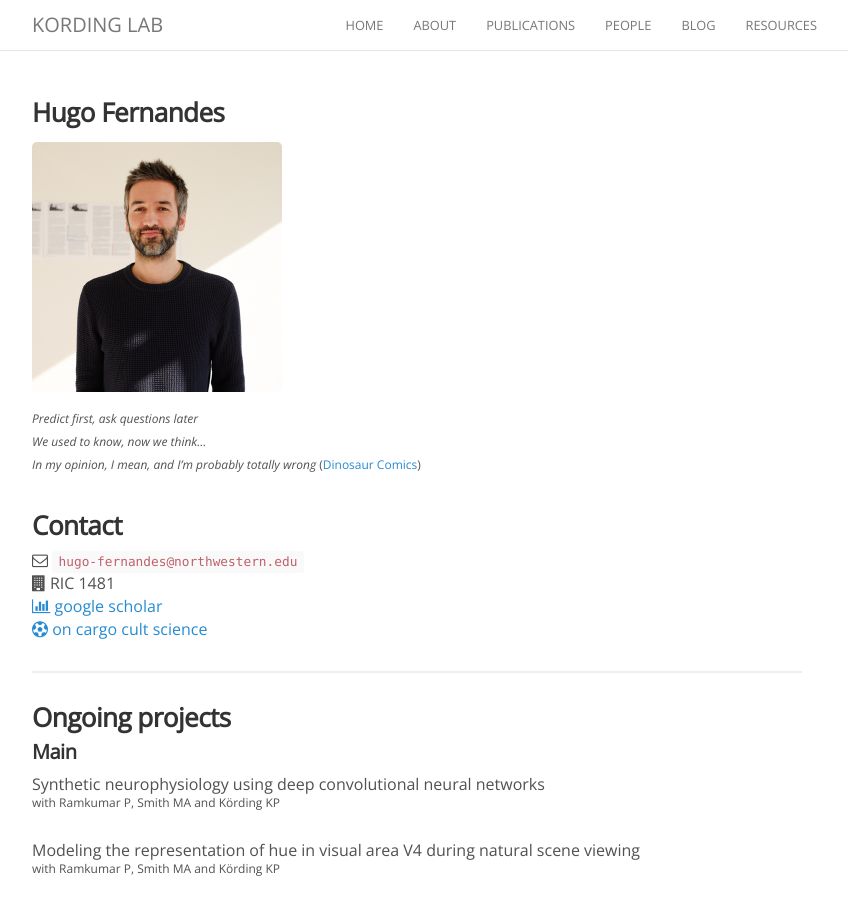
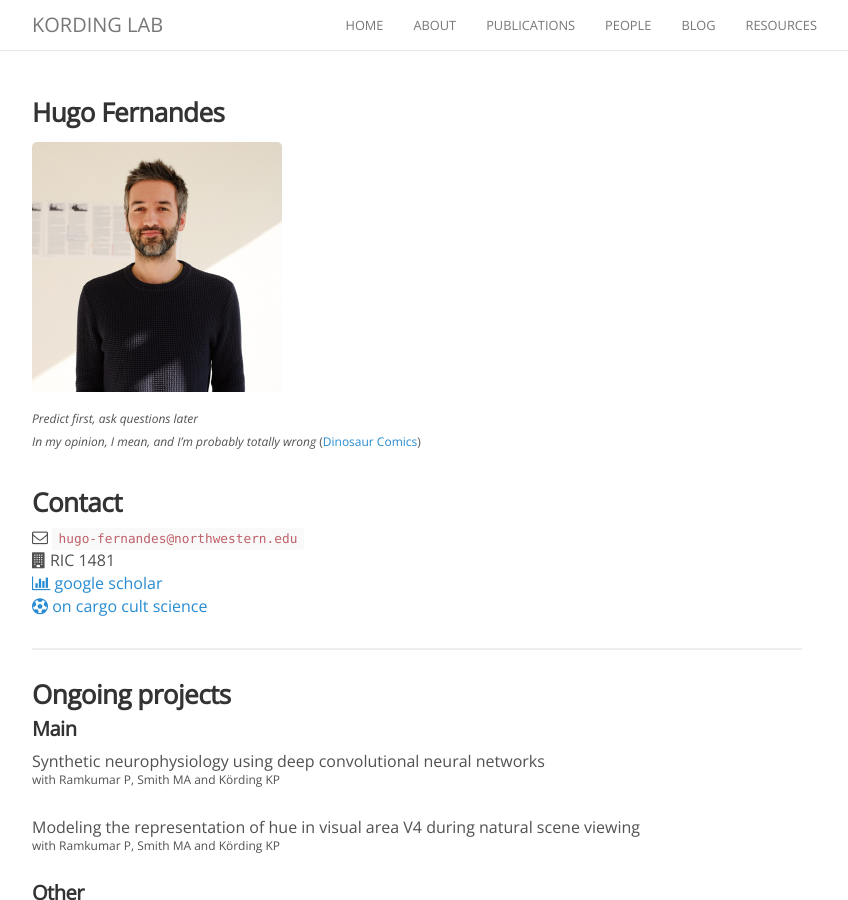
Before and after one commit to KordingLab/KordingLab.github.io, a Jekyll site: the page built from _people/hugo_fernandes.md, in a window 1280 px wide and 900 px high. Shown: the whole window, without its empty margins (223-1071 px from the left). Built offline with Jekyll 4.4.1, drawn with Linux system fonts in a browser that asks for light colours; nearby versions of some CDN libraries; comment, search, counter and statistics services are not loaded.

Commit message:
Update hugo_fernandes.md

```diff
--- a/_people/hugo_fernandes.md
+++ b/_people/hugo_fernandes.md
@@ -9,7 +9,6 @@
 <img width="250" src="{{site.baseurl}}/images/people/hugo.jpg" data-action="zoom">
 
 <sup>_Predict first, ask questions later_ <br>
-_We used to know, now we think..._ <br>
 _In my opinion, I mean, and I'm probably totally wrong_ ([Dinosaur Comics](http://arxiv.org/pdf/1604.03629.pdf)) </sup>
 
 ### Contact
```
